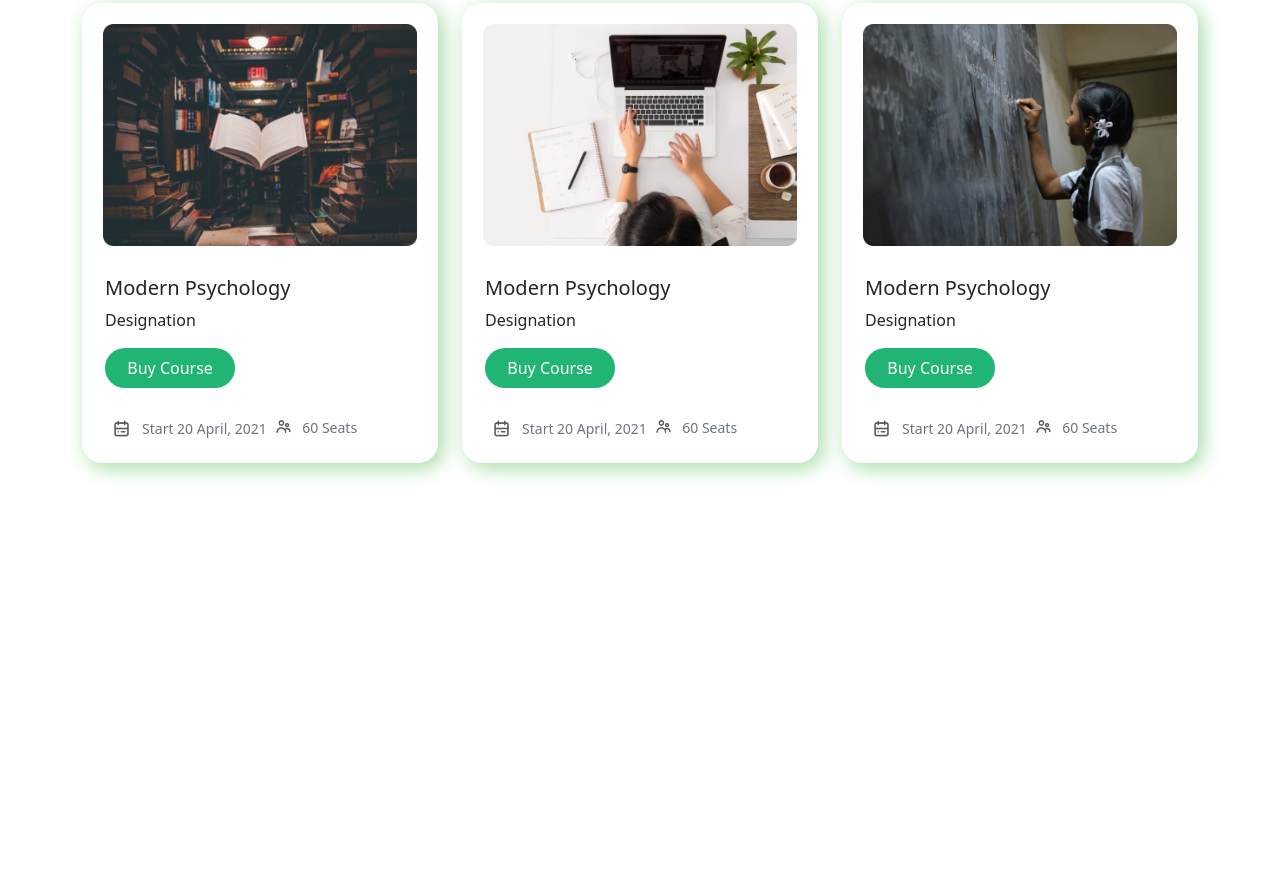
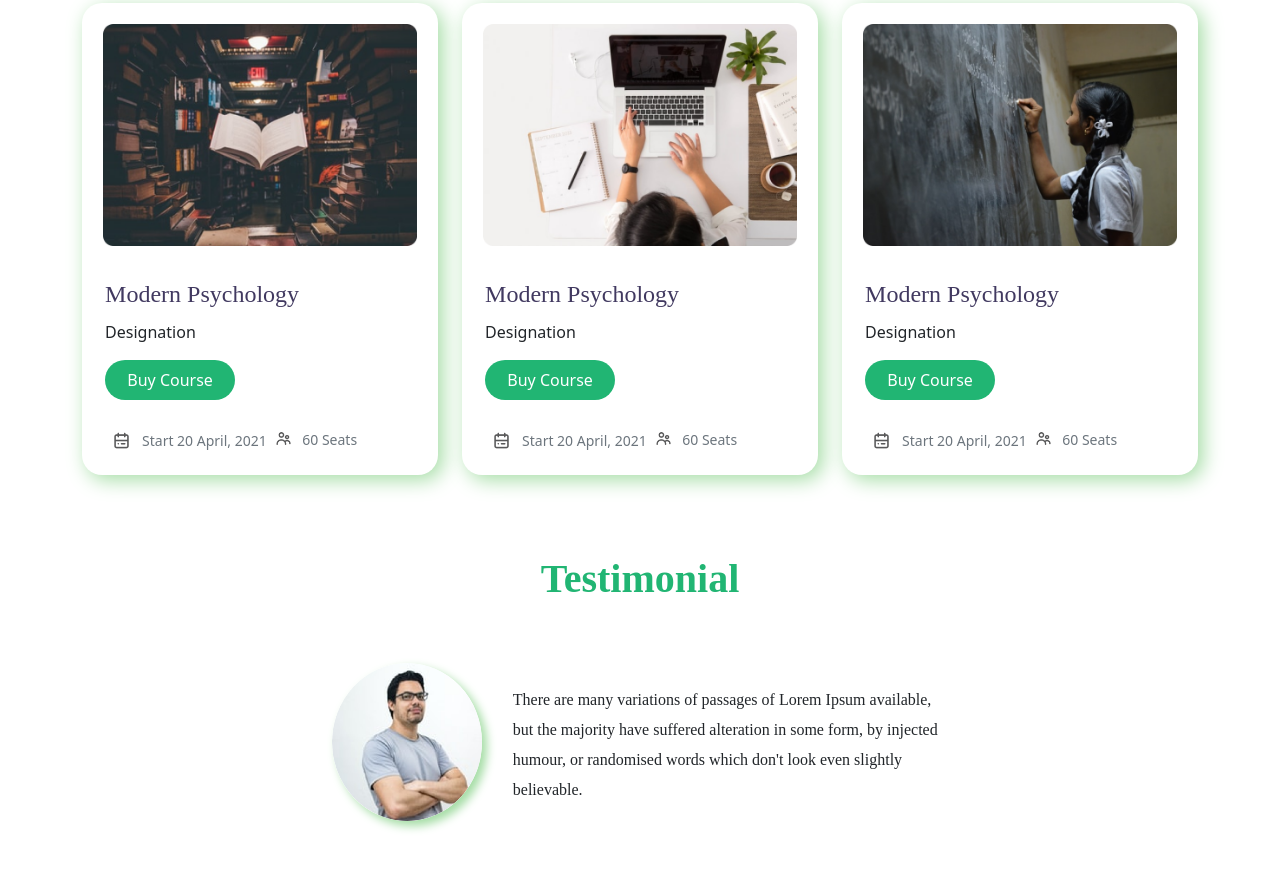
Before and after one commit to GourobSaha/Landing-Page-School-Web, a plain HTML site: page index.html in a window 1280 px wide. Shown: the part 1013-1882 px from the top of the page. Before the commit the page ends 1556 px from the top, so only its background shows below. Drawn offline with nearby package versions, Linux system fonts and the light colour scheme.

Commit message:
Testimonial Added

```diff
--- a/index.html
+++ b/index.html
@@ -41,8 +41,8 @@
                     <a class="nav-link active" aria-current="page" href="">Home</a>
                     <a class="nav-link" href="#feature">Features</a>
                     <a class="nav-link" href="#courses">Courses</a>
+                    <a class="nav-link" href="#blog">Blog</a>
                     <a class="nav-link" href="#others">Others</a>
-                    <a class="nav-link" href="#blog">Blog</a>
                 </div>
                 <a class="nav-link" href="#"><button class="button-1">Sign Up</button></a>
                 </div>
@@ -97,8 +97,8 @@
                 </div>
             </div>
         </div>
-        <div class="container course"
-        id="courses">
+
+        <div class="container course" id="courses">
             <h1>Online Courses</h1>
 
             <div class="row row-cols-1 row-cols-md-3 g-4">
@@ -180,8 +180,20 @@
                     </div>
                   </div>
                 </div>
-              </div>
+            </div>
         </div>
+
+        <div class="container blog" id="blog">
+            <h1>Testimonial</h1>
+            <div class="d-flex justify-content-center">
+                <img src="Photos/Man.png" alt="">
+                <p>There are many variations of passages of Lorem Ipsum available, but the
+                    majority have suffered alteration in some form, by injected humour,
+                   or randomised words which don't look even slightly believable.</p>
+            </div>
+        </div>
+
+
     </main>
 
     <script
--- a/style.css
+++ b/style.css
@@ -99,6 +99,14 @@
   padding: 4%;
   width: 100%;
 }
+.card h5 {
+  font-family: "Poppins";
+  font-style: normal;
+  font-weight: 500;
+  font-size: 24px;
+  line-height: 36px;
+  color: #413960;
+}
 .card {
   padding: 2%;
   border-radius: 20px;
@@ -117,6 +125,32 @@
   width: 20%;
   padding-bottom: 10px;
 }
-.seat {
-  margin-left: 20%;
+.blog h1 {
+  text-align: center;
+  font-family: "Poppins";
+  font-style: normal;
+  font-weight: 700;
+  color: #21b573;
+  margin-bottom: 60px;
 }
+.blog img {
+  width: 150px;
+  height: 15opx;
+  box-shadow: 5px 5px 10px rgb(165, 221, 165);
+  border-radius: 50%;
+}
+
+.blog {
+  align-items: center;
+  width: 50%;
+  margin-bottom: 80px;
+}
+.blog p {
+  font-family: "Poppins";
+  font-style: normal;
+  font-weight: 400;
+  font-size: 16px;
+  line-height: 30px;
+  padding-top: 3.5%;
+  padding-left: 5%;
+}
```
